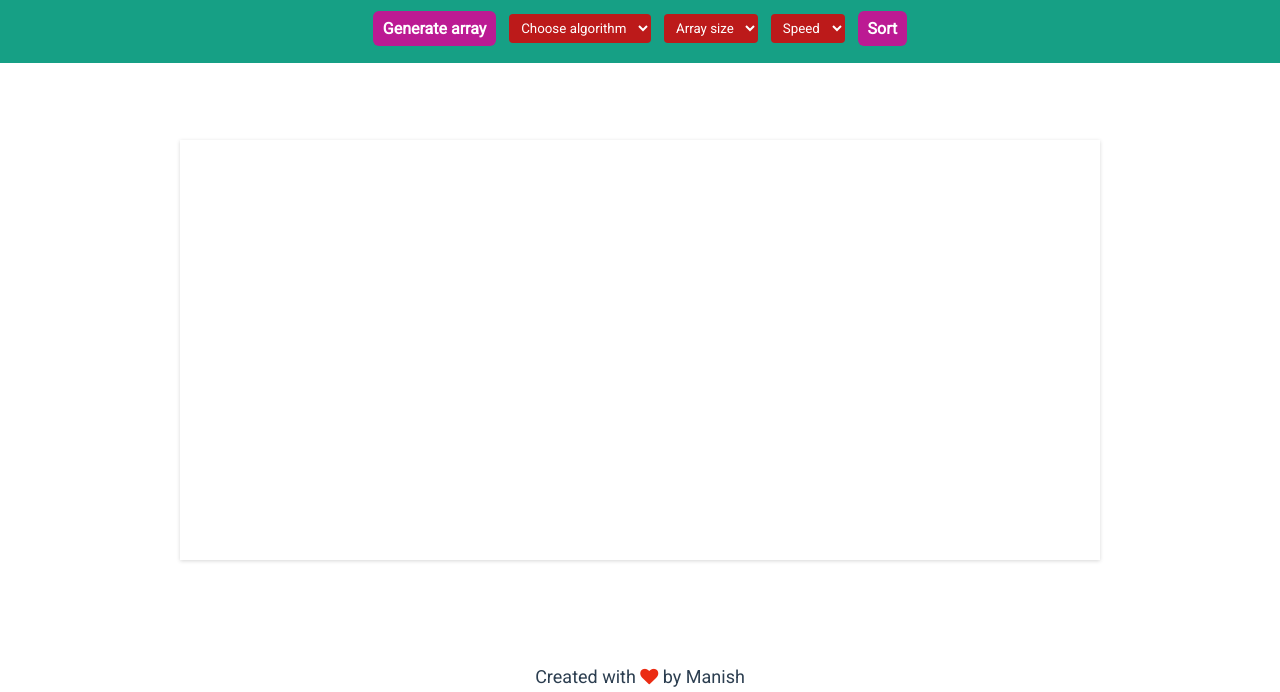
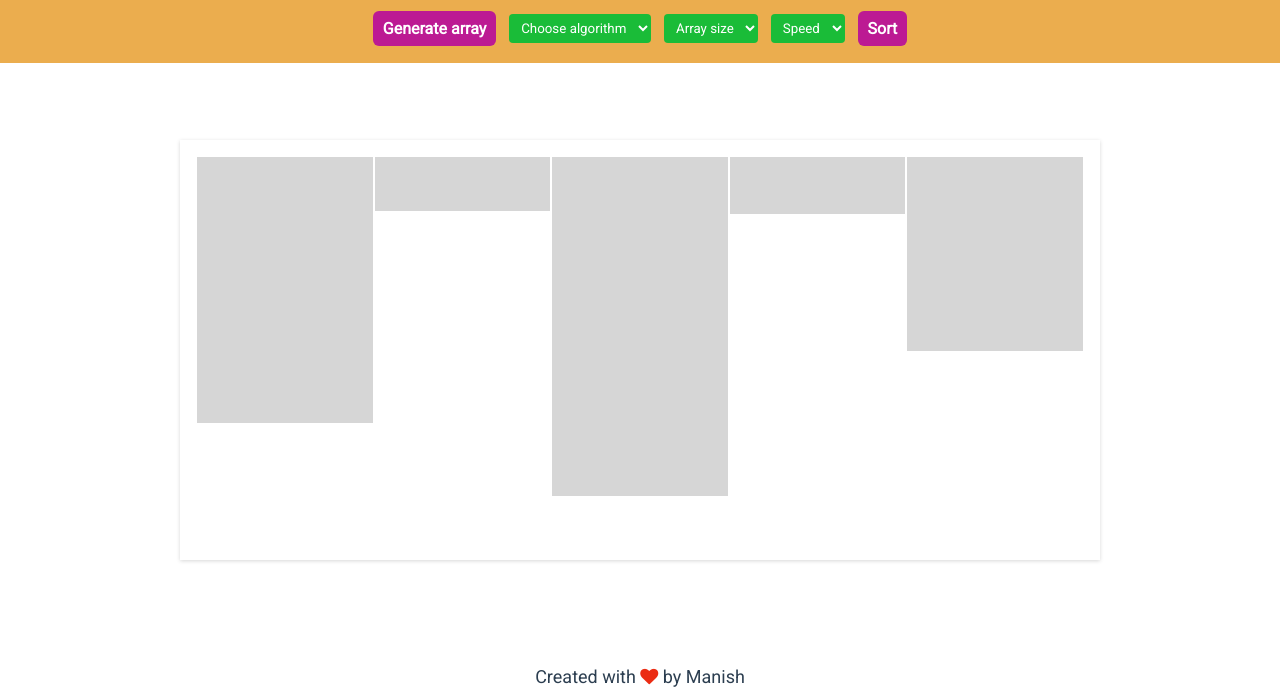
Before and after one commit to i-manish-3/Sorting-Vizualizer, a plain HTML site: page index.html in a window 1280 px wide. Shown: the part 49-741 px from the top of the page. Drawn offline with Linux system fonts and the light colour scheme.

Commit message:
changes made

```diff
--- a/css/style.css
+++ b/css/style.css
@@ -1,6 +1,6 @@
 :root {
-    --primary-color: #1a4bbc;
-    --secondary-color: #16a085;
+    --primary-color: #0275dd;
+    --secondary-color: #ebad4e;
   }
   * {
     /* Below is the standard CSS code one should add to get rid of default margins and padding which most of tge HTML elements have */
@@ -62,7 +62,7 @@
     border: none;
     border-radius: 4px;
     padding: 6px 8px;
-    background-color: #bc1a1a;
+    background-color: #1abc38;
     color: white;
   }
   .navbar > .icon {
--- a/index.html
+++ b/index.html
@@ -33,19 +33,18 @@
       </span>
       <span class="options">
         <select name="select array size" id="menu" class="size-menu">
-          <option value="0">Array size</option>
-          <option value="5">5</option>
-          <option value="10">10</option>
-          <option value="15">15</option>
-          <option value="20">20</option>
-          <option value="30">30</option>
-          <option value="40">40</option>
-          <option value="50">50</option>
-          <option value="60">60</option>
-          <option value="70">70</option>
-          <option value="80">80</option>
-          <option value="90">90</option>
-          <option value="100">100</option>
+          <option value="5">Array size</option>
+          <option value="10">5</option>
+          <option value="15">10</option>
+          <option value="20">15</option>
+          <option value="30">20</option>
+          <option value="40">30</option>
+          <option value="50">40</option>
+          <option value="60">50</option>
+          <option value="70">60</option>
+          <option value="80">70</option>
+          <option value="90">80</option>
+          <option value="100">90</option>
         </select>
       </span>
       <span class="options">
```
